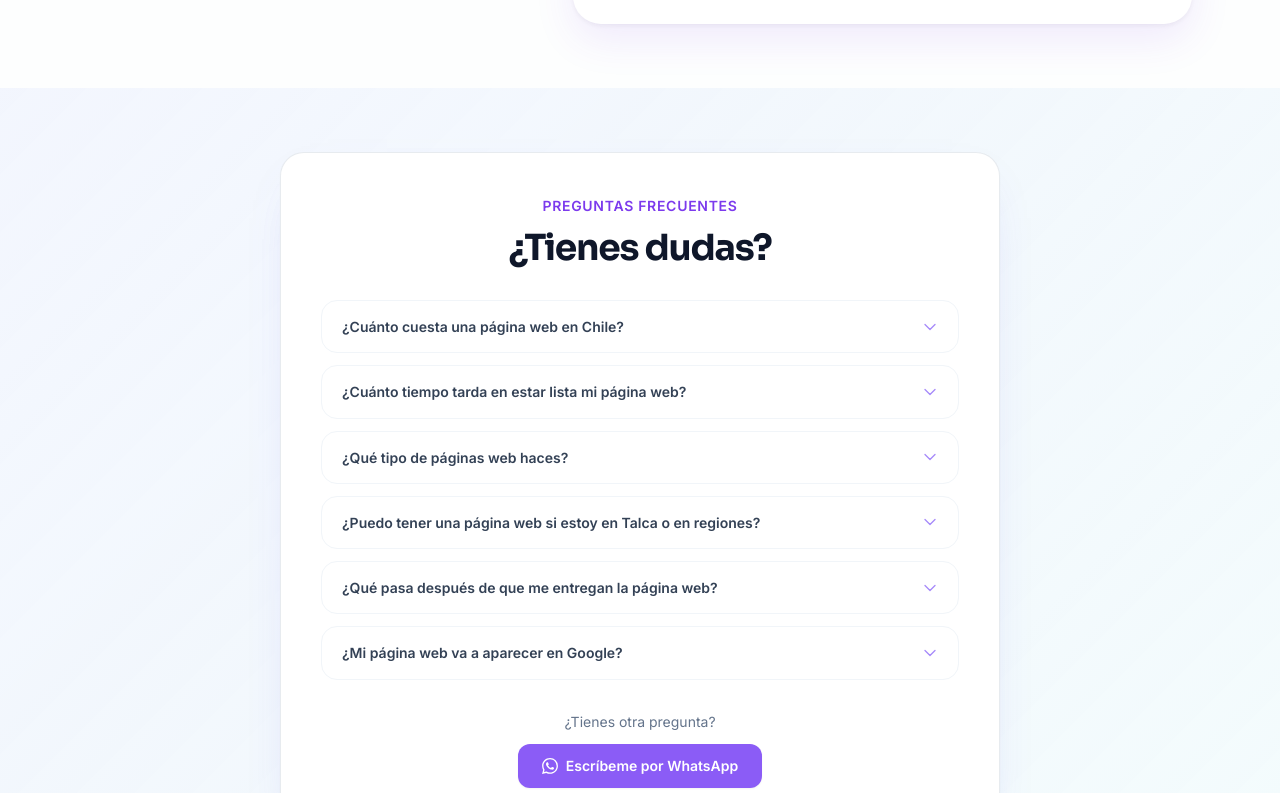
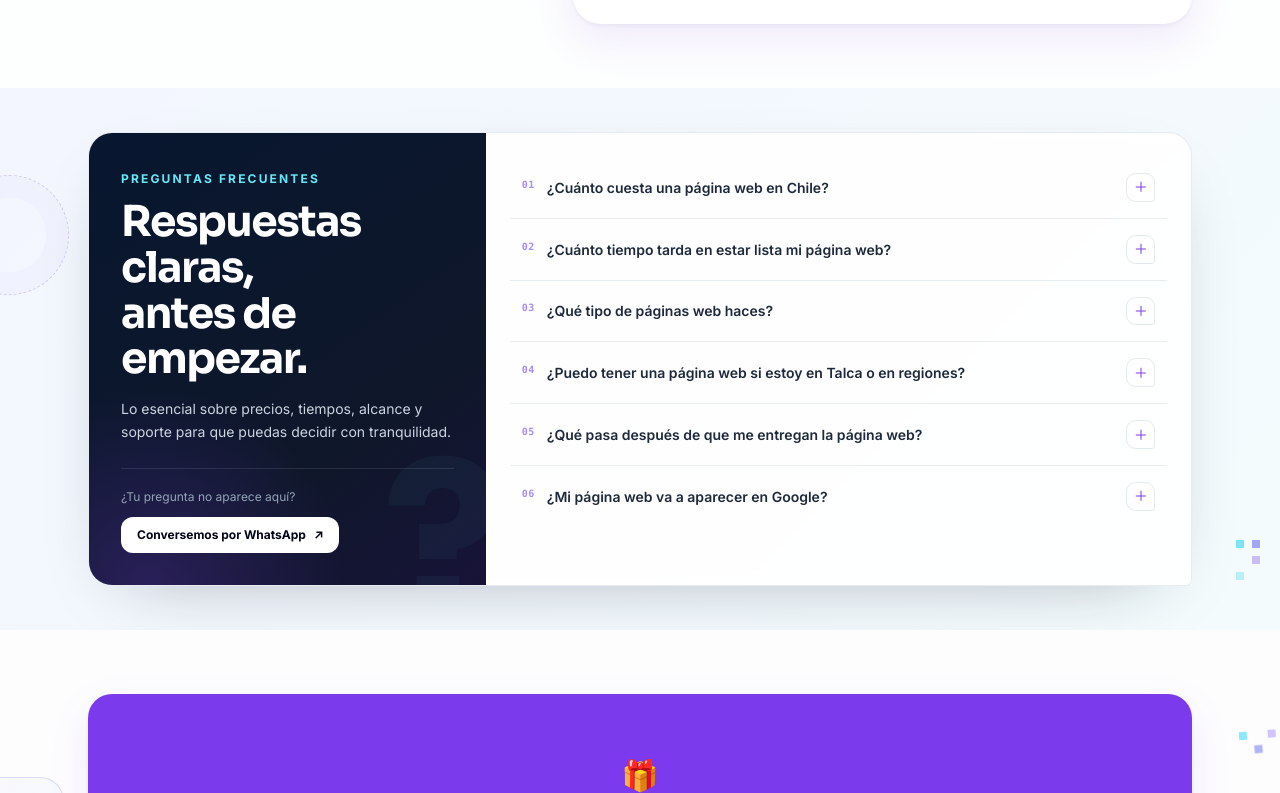
Before and after one commit to ventasconfianza100-max/luis-reyes-webs, a React (Vite) app: page / in a window 1280 px wide. Shown: the part 8727-9520 px from the top of the page. Built offline with nearby package versions, Linux system fonts and the light colour scheme; grey boxes are pictures that could not be loaded.

Commit message:
moderniza y compacta preguntas frecuentes

```diff
--- a/src/components/FAQ.jsx
+++ b/src/components/FAQ.jsx
@@ -32,62 +32,57 @@ export default function FAQ() {
   const [open, setOpen] = useState(null)
 
   return (
-    <Section id="faq" width="narrow">
-      <div className="bg-white rounded-3xl shadow-soft border border-slate-100 p-8 md:p-10">
-        <div className="text-center mb-8">
-          <span className="inline-block text-sm font-semibold uppercase tracking-wider text-brand-600 mb-3">
+    <Section id="faq" spacing="py-8 md:py-11" className="faq-section decor-section decor-faq">
+      <div className="faq-panel grid overflow-hidden border border-slate-200/80 bg-white/85 shadow-[0_24px_70px_-40px_rgba(15,23,42,.38)] backdrop-blur-sm lg:grid-cols-[.72fr_1.28fr]">
+        <div className="faq-intro relative overflow-hidden bg-slate-950 p-6 text-white md:p-8">
+          <div className="relative z-10">
+          <span className="inline-block text-xs font-bold uppercase tracking-[.18em] text-cyan-300 mb-3">
             Preguntas frecuentes
           </span>
-          <h2 className="font-display text-3xl md:text-4xl font-bold tracking-tight text-slate-900">
-            ¿Tienes dudas?
+          <h2 className="font-display text-3xl md:text-[2.65rem] font-bold tracking-[-.045em] leading-[1.08] text-white">
+            Respuestas claras,<br className="hidden lg:block" /> antes de empezar.
           </h2>
+          <p className="mt-4 max-w-sm text-sm leading-relaxed text-slate-300">Lo esencial sobre precios, tiempos, alcance y soporte para que puedas decidir con tranquilidad.</p>
+
+          <div className="mt-6 border-t border-white/10 pt-5">
+            <p className="text-xs text-slate-400 mb-3">¿Tu pregunta no aparece aquí?</p>
+            <a
+              href="https://wa.me/56922012534?text=Hola%20Luis%2C%20tengo%20una%20consulta%20sobre%20tu%20servicio%20de%20dise%C3%B1o%20web"
+              target="_blank"
+              rel="noopener noreferrer"
+              className="inline-flex items-center gap-2 rounded-xl bg-white px-4 py-2.5 text-xs font-bold text-slate-950 transition-all hover:-translate-y-0.5 hover:bg-cyan-50"
+            >
+              Conversemos por WhatsApp <span aria-hidden="true">↗</span>
+            </a>
+          </div>
+          </div>
         </div>
 
-        <div className="space-y-3">
+        <div className="faq-list p-4 md:p-6">
           {faqs.map((faq, i) => (
             <div
               key={i}
-              className="border border-slate-100 rounded-2xl overflow-hidden"
+              className={`faq-item overflow-hidden border-b border-slate-200/80 last:border-b-0 ${open === i ? 'is-open' : ''}`}
             >
               <button
                 onClick={() => setOpen(open === i ? null : i)}
-                className="w-full text-left px-5 py-4 flex items-center justify-between gap-3 hover:bg-violet-50/50 transition-colors"
+                aria-expanded={open === i}
+                aria-controls={`faq-answer-${i}`}
+                className="group w-full text-left px-3 py-4 flex items-center justify-between gap-4 transition-colors hover:text-brand-700"
               >
-                <span className="font-semibold text-slate-700 text-sm leading-snug">{faq.q}</span>
-                <svg
-                  viewBox="0 0 24 24"
-                  fill="none"
-                  stroke="currentColor"
-                  strokeWidth="2"
-                  className={`w-4 h-4 text-violet-400 flex-shrink-0 transition-transform duration-200 ${open === i ? 'rotate-180' : ''}`}
-                >
-                  <path strokeLinecap="round" strokeLinejoin="round" d="M19.5 8.25l-7.5 7.5-7.5-7.5"/>
-                </svg>
+                <span className="flex items-start gap-3 font-semibold text-slate-800 text-sm leading-snug">
+                  <span className="font-mono text-[10px] font-bold tracking-wider text-brand-400">0{i + 1}</span>{faq.q}
+                </span>
+                <span className={`faq-toggle flex-shrink-0 ${open === i ? 'is-open' : ''}`} aria-hidden="true" />
               </button>
               {open === i && (
-                <div className="px-5 pb-5">
-                  <p className="text-slate-500 text-sm leading-relaxed">{faq.a}</p>
+                <div id={`faq-answer-${i}`} className="faq-answer px-3 pb-4 pl-[3.15rem]">
+                  <p className="max-w-2xl text-slate-500 text-sm leading-relaxed">{faq.a}</p>
                 </div>
               )}
             </div>
           ))}
         </div>
-
-        {/* CTA al final */}
-        <div className="mt-8 text-center">
-          <p className="text-slate-500 text-sm mb-3">¿Tienes otra pregunta?</p>
-          <a
-            href="https://wa.me/56922012534?text=Hola%20Luis%2C%20tengo%20una%20consulta%20sobre%20tu%20servicio%20de%20dise%C3%B1o%20web"
-            target="_blank"
-            rel="noopener noreferrer"
-            className="inline-flex items-center gap-2 bg-violet-500 hover:bg-violet-600 text-white font-semibold px-6 py-3 rounded-xl text-sm transition-all shadow-sm"
-          >
-            <svg viewBox="0 0 24 24" fill="currentColor" className="w-4 h-4">
-              <path d="M17.472 14.382c-.297-.149-1.758-.867-2.03-.967-.273-.099-.471-.148-.67.15-.197.297-.767.966-.94 1.164-.173.199-.347.223-.644.075-.297-.15-1.255-.463-2.39-1.475-.883-.788-1.48-1.761-1.653-2.059-.173-.297-.018-.458.13-.606.134-.133.298-.347.446-.52.149-.174.198-.298.298-.497.099-.198.05-.371-.025-.52-.075-.149-.669-1.612-.916-2.207-.242-.579-.487-.5-.669-.51-.173-.008-.371-.01-.57-.01-.198 0-.52.074-.792.372-.272.297-1.04 1.016-1.04 2.479 0 1.462 1.065 2.875 1.213 3.074.149.198 2.096 3.2 5.077 4.487.709.306 1.262.489 1.694.625.712.227 1.36.195 1.871.118.571-.085 1.758-.719 2.006-1.413.248-.694.248-1.289.173-1.413-.074-.124-.272-.198-.57-.347m-5.421 7.403h-.004a9.87 9.87 0 01-5.031-1.378l-.361-.214-3.741.982.998-3.648-.235-.374a9.86 9.86 0 01-1.51-5.26c.001-5.45 4.436-9.884 9.888-9.884 2.64 0 5.122 1.03 6.988 2.898a9.825 9.825 0 012.893 6.994c-.003 5.45-4.437 9.884-9.885 9.884m8.413-18.297A11.815 11.815 0 0012.05 0C5.495 0 .16 5.335.157 11.892c0 2.096.547 4.142 1.588 5.945L.057 24l6.305-1.654a11.882 11.882 0 005.683 1.448h.005c6.554 0 11.89-5.335 11.893-11.893a11.821 11.821 0 00-3.48-8.413z"/>
-            </svg>
-            Escríbeme por WhatsApp
-          </a>
-        </div>
       </div>
     </Section>
   )
--- a/src/index.css
+++ b/src/index.css
@@ -269,6 +269,45 @@ body {
   border-radius: 50%;
   pointer-events: none;
 }
+.faq-section {
+  background:
+    radial-gradient(circle at 12% 22%, rgba(124,58,237,.075), transparent 24%),
+    radial-gradient(circle at 90% 82%, rgba(34,211,238,.075), transparent 25%),
+    #f8fafc;
+}
+.faq-panel { border-radius: 1.5rem 1.5rem .4rem 1.5rem; }
+.faq-intro {
+  background:
+    radial-gradient(circle at 15% 100%, rgba(124,58,237,.24), transparent 35%),
+    linear-gradient(145deg,#07172f,#0f172a 68%,#171338);
+}
+.faq-intro::after {
+  content: '?';
+  position: absolute;
+  right: -1rem;
+  bottom: -3.8rem;
+  color: rgba(103,232,249,.045);
+  font-family: 'Sora','Inter',sans-serif;
+  font-size: 13rem;
+  font-weight: 900;
+  line-height: 1;
+}
+.faq-item { transition: background .2s ease; }
+.faq-item.is-open { background: linear-gradient(90deg,rgba(245,243,255,.7),rgba(236,254,255,.35)); }
+.faq-toggle {
+  position: relative;
+  width: 1.8rem;
+  height: 1.8rem;
+  border: 1px solid #e2e8f0;
+  border-radius: .6rem .6rem .18rem .6rem;
+  background: white;
+}
+.faq-toggle::before,
+.faq-toggle::after { content: ''; position: absolute; left: 50%; top: 50%; width: .65rem; height: 1px; background: #7c3aed; transform: translate(-50%,-50%); transition: transform .2s ease; }
+.faq-toggle::after { transform: translate(-50%,-50%) rotate(90deg); }
+.faq-toggle.is-open::after { transform: translate(-50%,-50%) rotate(0); }
+.faq-answer { animation: faq-answer-in .22s ease-out both; }
+@keyframes faq-answer-in { from { opacity: 0; transform: translateY(-4px); } to { opacity: 1; transform: none; } }
 .pricing-pixels {
   width: .35rem;
   height: .35rem;
@@ -373,6 +412,28 @@ body {
     background-size: 14px 14px;
     animation: decor-spin 42s linear infinite;
     opacity: .52;
+  }
+
+  /* FAQ: órbitas y nodos de conversación. */
+  .decor-faq::before {
+    left: -3.2rem;
+    top: 16%;
+    width: 7.5rem;
+    height: 7.5rem;
+    border: 1px dashed rgba(124,58,237,.24);
+    border-radius: 50%;
+    box-shadow: inset 0 0 0 1.35rem rgba(124,58,237,.025);
+    animation: decor-spin 32s linear infinite;
+  }
+  .decor-faq::after {
+    right: 2.8%;
+    bottom: 15%;
+    width: .5rem;
+    height: .5rem;
+    background: #22d3ee;
+    box-shadow: 1rem 0 #6366f1, 1rem 1rem #a78bfa, 0 2rem rgba(34,211,238,.5);
+    animation: decor-float 9s ease-in-out infinite reverse;
+    opacity: .55;
   }
 
   /* Planes: órbitas concéntricas, asociadas a opciones y escala. */
```
